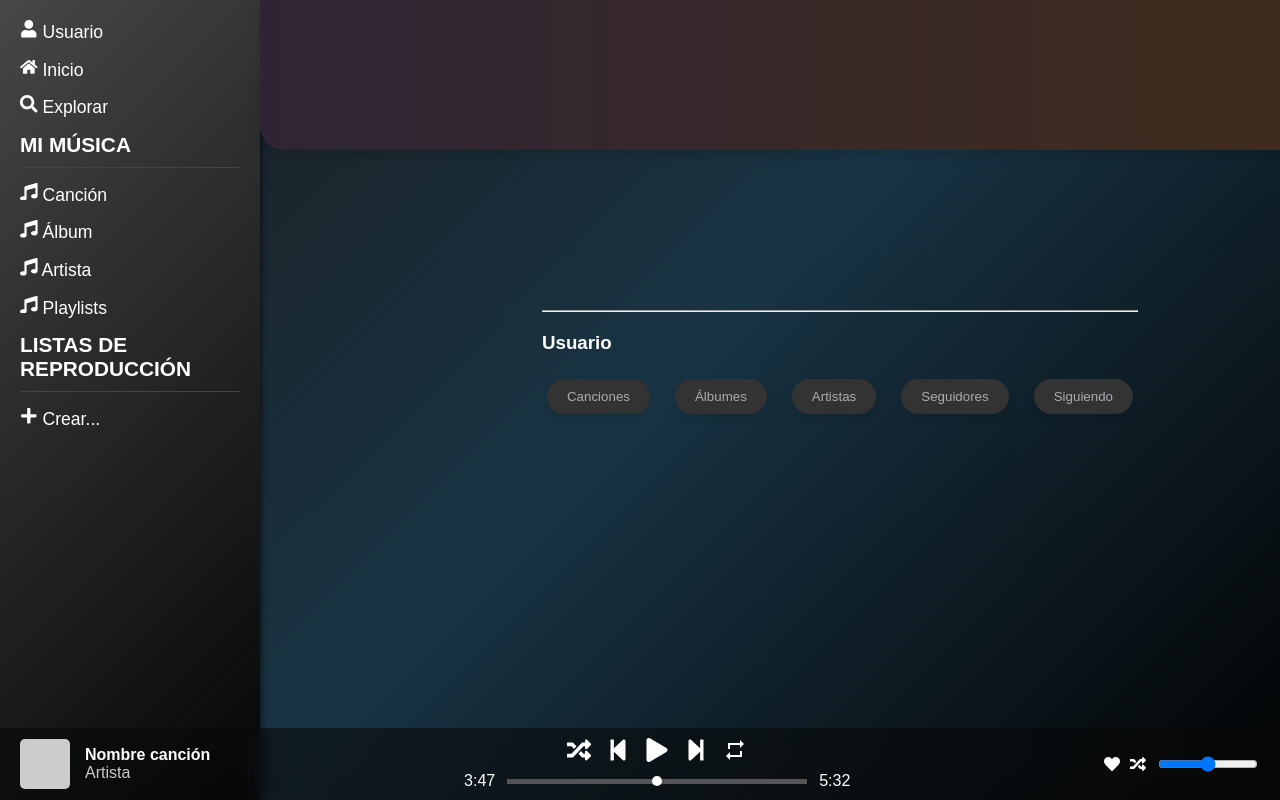
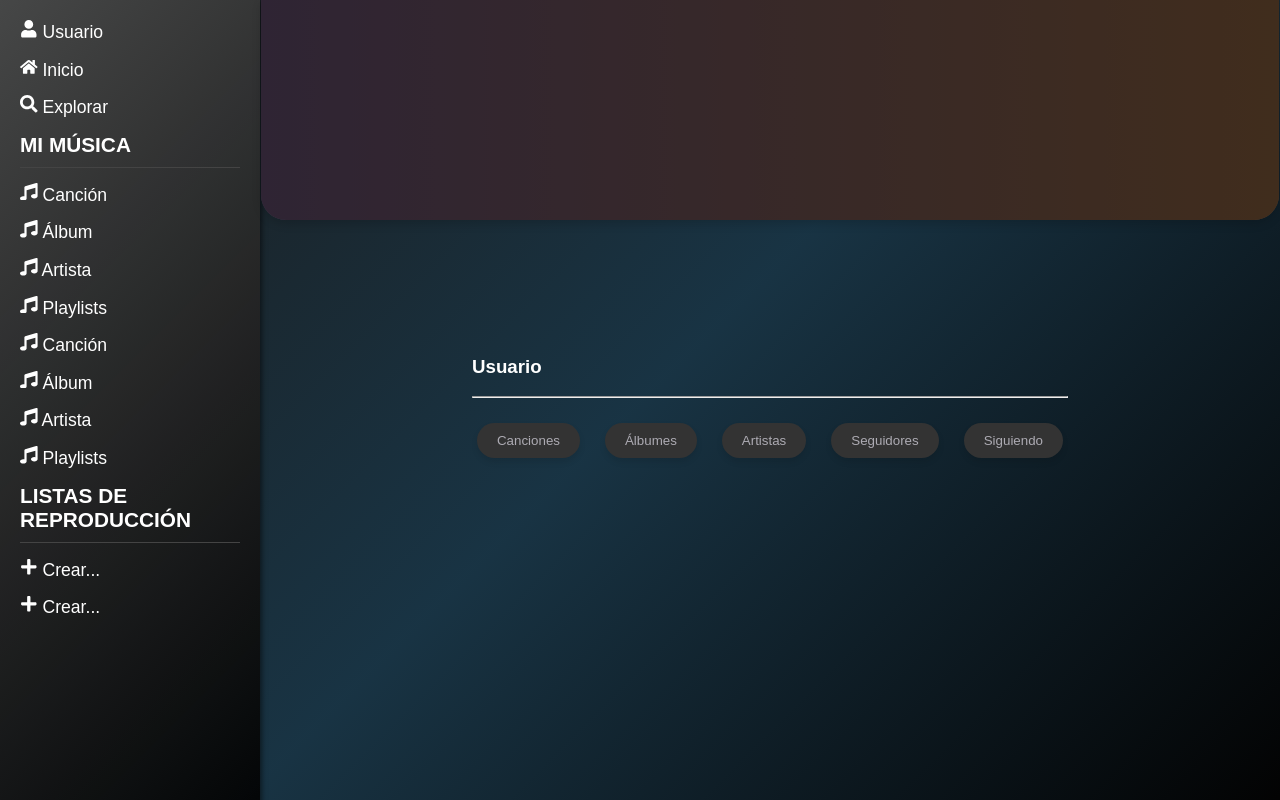
Before and after one commit to CesarOsorioP/ROKI, a React (Create React App) app in the folder client/: page /user in a window 1280 px wide. Built offline with nearby package versions, Linux system fonts and the light colour scheme.

Commit message:
Se corrigen diversos bugs y se optimizan la interfaz usuario, registro y pagos

```diff
--- a/client/src/App.js
+++ b/client/src/App.js
@@ -5,26 +5,24 @@ import Signup from './Pages/Signup';
 import Login from './Pages/Login';
 import Reproductor from './Pages/Reproductor';
 import Pagospage from './Pages/Pagos';
-import Navbar from './Pages/Navbar';
-import PlayerControl from './Pages/PlayerControl';
 import UserInfo from './Components/Reproductor/UserInfo';
+
+
+
 
 function App() {
   return (
     <div className='main-content'>
       <BrowserRouter>
-        <Navbar />
-        <div className="content">
         <Routes>
           <Route path="/" element={<LandingPage />} />
           <Route path="/signup" element={<Signup />} />
           <Route path="/login" element={<Login />} />
-            <Route path="/reproductor" element={<Reproductor />} />
-            <Route path="/pagos" element={<Pagospage />} />
+          <Route path="/reproductor" element={<Reproductor/>}/>
+          <Route path="/pagos" element={<Pagospage/>}/>
           <Route path="/user" element={<UserInfo />} /> {/* Nueva ruta para la información del usuario */}
+
         </Routes>
-        </div>
-        <PlayerControl />
       </BrowserRouter>
     </div>
   );
--- a/client/src/Components/Reproductor/Navbar.jsx
+++ b/client/src/Components/Reproductor/Navbar.jsx
@@ -9,14 +9,19 @@ function Navbar() {
     <nav className="navbar">
       <ul>
         <li><Link to="/user"><FaUser /> Usuario</Link></li> {/* Enlace actualizado */}
-        <li><Link to="/reproductor"><FaHome /> Inicio</Link></li>
+        <li><Link to="/"><FaHome /> Inicio</Link></li>
         <li><Link to="/explore"><FaSearch /> Explorar</Link></li>
         <h2>MI MÚSICA</h2>
         <li><Link to="/songs"><FaMusic /> Canción</Link></li>
         <li><Link to="/albums"><FaMusic /> Álbum</Link></li>
         <li><Link to="/artists"><FaMusic /> Artista</Link></li>
         <li><Link to="/playlists"><FaMusic /> Playlists</Link></li>
+        <li><Link to="/songs"><FaMusic /> Canción</Link></li>
+        <li><Link to="/albums"><FaMusic /> Álbum</Link></li>
+        <li><Link to="/artists"><FaMusic /> Artista</Link></li>
+        <li><Link to="/playlists"><FaMusic /> Playlists</Link></li>
         <h2>LISTAS DE REPRODUCCIÓN</h2>
+        <li><Link to="/create"><FaPlus /> Crear...</Link></li>
         <li><Link to="/create"><FaPlus /> Crear...</Link></li>
       </ul>
     </nav>
--- a/client/src/Components/Reproductor/UserInfo.css
+++ b/client/src/Components/Reproductor/UserInfo.css
@@ -12,11 +12,11 @@
 }
 
 .banner {
-    width: calc(100% - 220px);
-    height: 150px;
-    position: fixed;
+    width: calc(100% - 262px);
+    height: 220px;
+    position: absolute;
     top: 0;
-    left: 260px;
+    left: 261px;
     background: linear-gradient(to right, #5e4968, #815a3a);
     border-radius: 0 0 25px 25px;
     box-shadow: 0 4px 10px rgba(0, 0, 0, 0.15);
--- a/client/src/Components/Reproductor/UserInfo.jsx
+++ b/client/src/Components/Reproductor/UserInfo.jsx
@@ -1,16 +1,20 @@
 import React from 'react';
 import './UserInfo.css';
+import Navbar from './Navbar'; // Asegúrate de tener un componente Navbar
 
 function UserInfo({ userName, gradientColor }) {
   return (
+    <>
+      <Navbar />
       <div className="user-info">
         <div className="banner" style={{ background: `linear-gradient(${gradientColor})` }}>
           <div className="banner-overlay"></div> {/* Capa de estilo extra para elegancia */}
         </div>
         <div className="user-details">
+        <h3>Usuario</h3>
           <hr />
           <div className="user-name">
-          <h3>Usuario</h3>
+            <h3>{userName}</h3>
           </div>
         </div>
         <div className="navigation">
@@ -21,6 +25,7 @@ function UserInfo({ userName, gradientColor }) {
           <button>Siguiendo</button>
         </div>
       </div>
+    </>
   );
 }
 
```
Lines whose indentation alone changed are shown as unchanged.
